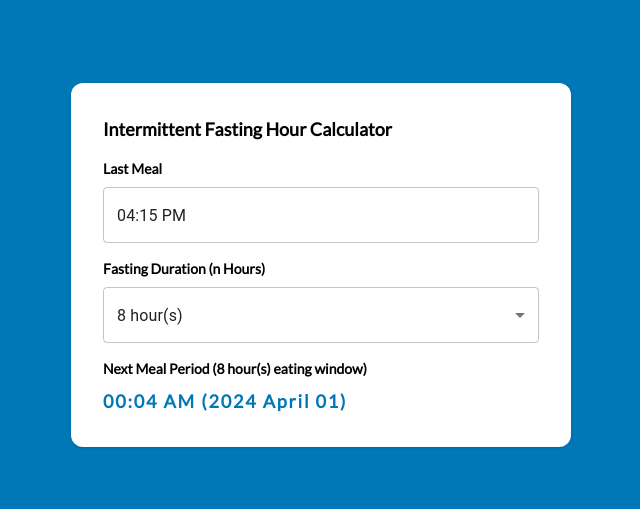
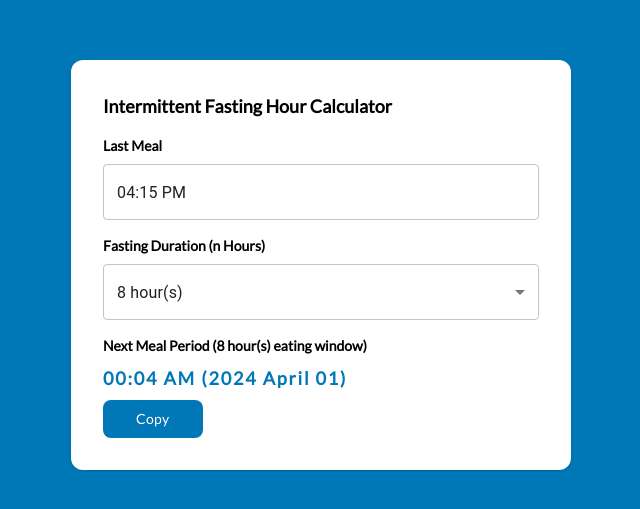
Before and after one commit to MadJack1906/Intermittent-Fasting-Time-Calculator, a React (Vite) app: page / in a window 1280 px wide. Shown: the part 135-644 px from the top of the page, without its empty margins (319-959 px from the left). Built offline with nearby package versions, Linux system fonts and the light colour scheme.

Commit message:
Add copy next meal time button

```diff
--- a/src/components/FastingCalculator.jsx
+++ b/src/components/FastingCalculator.jsx
@@ -1,13 +1,25 @@
 import {TimePicker} from "@mui/x-date-pickers";
 import {DateTime} from "luxon";
 import {useEffect, useState} from "react";
-import {MenuItem, Select} from "@mui/material";
+import {Alert, MenuItem, Select} from "@mui/material";
 import {fastingDuration as fastingDurationData} from "../data/fasting-duration.jsx";
 
 export default function FastingCalculator() {
 	const [lastMealTime, setLastMealTime] = useState(DateTime.local());
 	const [fastingDuration, setFastingDuration] = useState(8);
-	const [nextMealTime, setNextMealTime] = useState(null)
+	const [nextMealTime, setNextMealTime] = useState(null);
+	const [popUpVisibility, setPopUpVisibility] = useState(false);
+
+	const copyNextMeal = () => {
+		navigator.clipboard.writeText(nextMealTime.toFormat("HH:MM a (yyyy LLLL dd)")).then(r => "Failed to Copy");
+
+		setPopUpVisibility(true);
+
+		setTimeout(() => {
+			setPopUpVisibility(false)
+		}, 3000)
+
+	}
 
 	useEffect(() => {
 		setNextMealTime(lastMealTime.plus({hours: fastingDuration}));
@@ -50,7 +62,23 @@ export default function FastingCalculator() {
 						</p>
 					)}
 				</div>
+				<button
+					onClick={copyNextMeal}
+					className={'bg-sea-blue py-2 px-8 w-fit text-sm text-white rounded-lg tracking-wide border border-transparent hover:border-sea-blue hover:bg-white hover:text-sea-blue'}
+				>
+					Copy
+				</button>
 			</div>
+
+			{
+				popUpVisibility && (
+					<div className="absolute top-1 right-1">
+						<Alert variant="filled" severity="success">
+							Copied text succesfully.
+						</Alert>
+					</div>
+				)
+			}
 		</div>
 	);
 }
```
